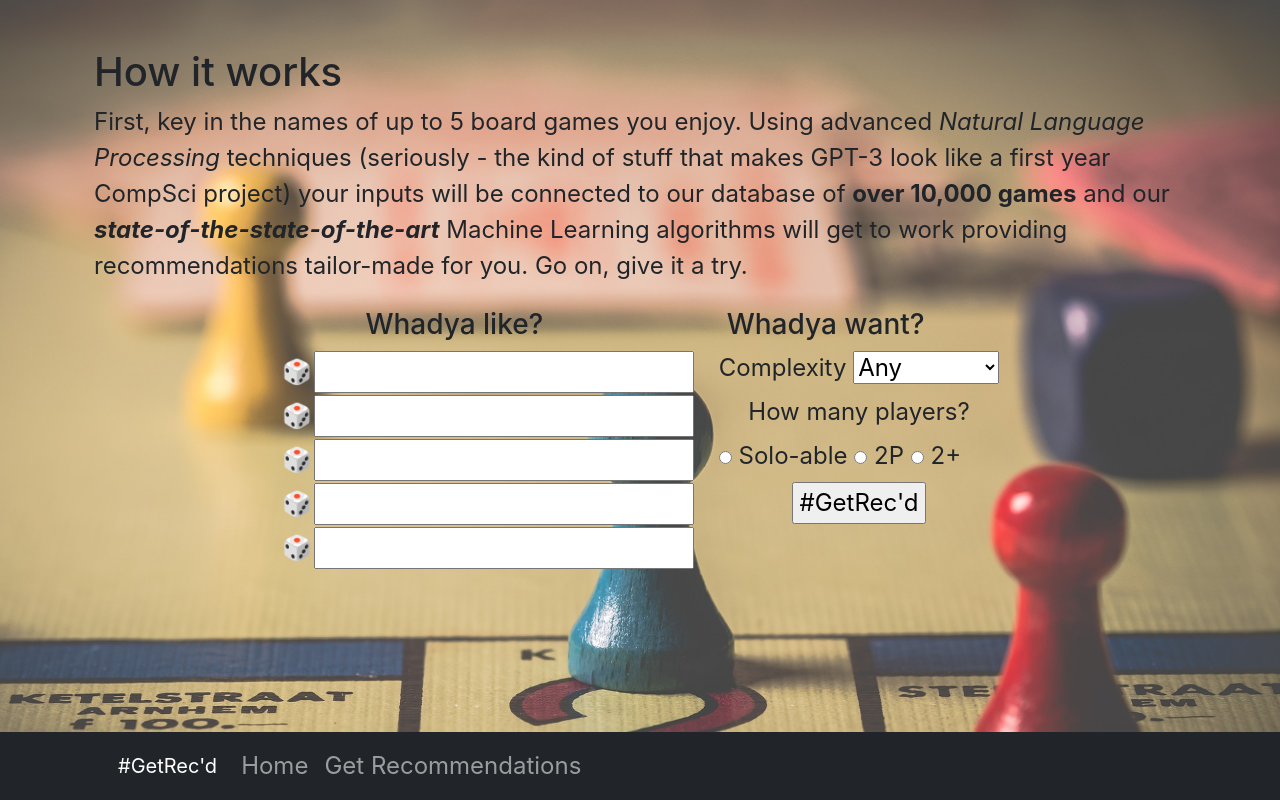
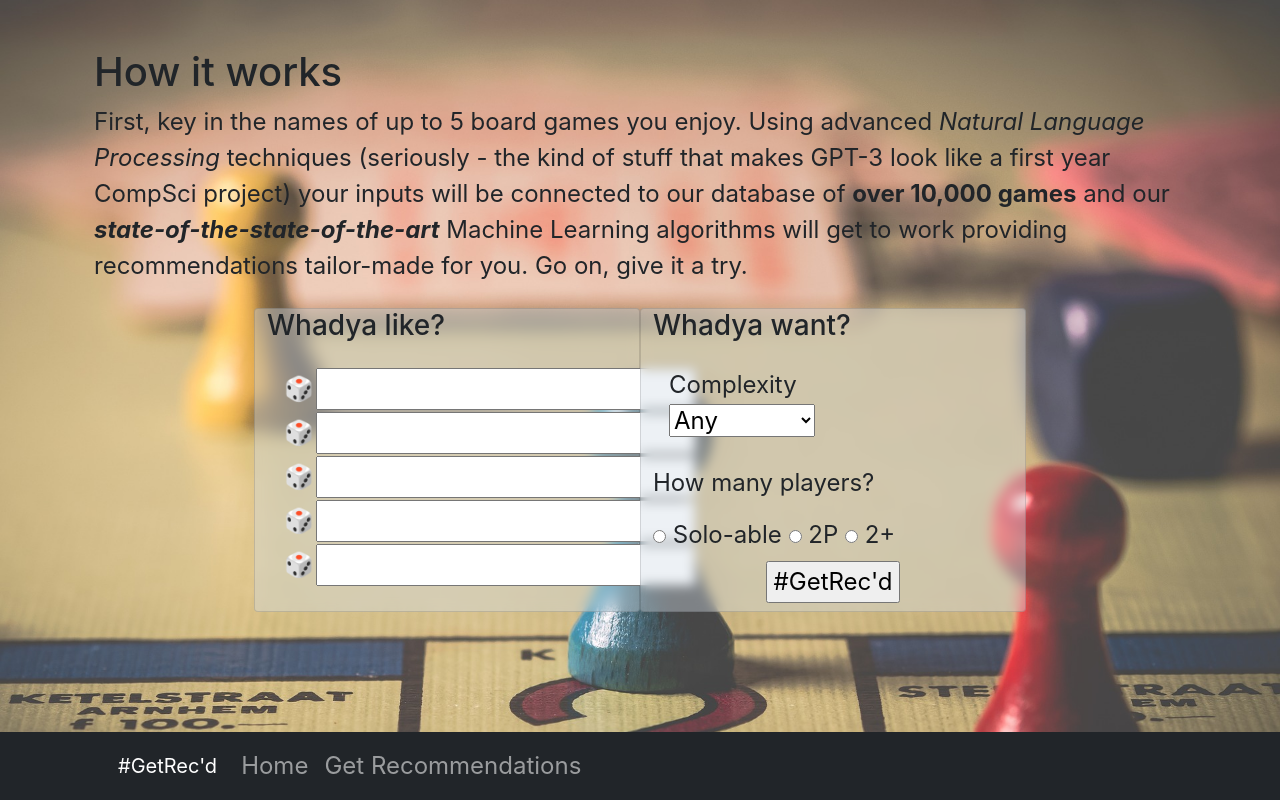
Before and after one commit to j-prt/GetRecd, a Flask app: page /search in a window 1280 px wide. Run offline with Flask 2, Linux system fonts and the light colour scheme; parts of the project's set-up code (start-up, migrations or seed data) failed here and were passed over; some libraries are stand-ins or nearby versions; some web fonts are replaced.

Commit message:
Improve responsiveness, update styling

```diff
--- a/final-project-site/templates/index.html
+++ b/final-project-site/templates/index.html
@@ -33,7 +33,7 @@
         <section>
             <div class="container px-4 px-lg-5">
                 <div class="row gx-4 gx-lg-5">
-                    <div class="col-lg-6">
+                    <div class="col-lg-6 mb-5">
                         <h1 class="mt-5">#GetRec'd</h1>
                         <p>Are your board games becoming <em>bored</em> games? Not sure what the next addition to your shelf should be?
                              You're in luck! Using <strong>state of the art</strong> technology employing <strong>the most advanced</strong>
@@ -42,9 +42,7 @@
                     </div>
                 </div>
             </div>
-            <br>
-            <br>
-            <div style="text-align:center">
+            <div style="text-align:center" class="mt-5">
             <a type="button" href="{{ url_for('search') }}" class="btn btn-dark btn-lg btn-block" style="width:180px; height:50px; text-align:center">#GetRec'd</a>
             </div>
         </section>
--- a/final-project-site/templates/results.html
+++ b/final-project-site/templates/results.html
@@ -44,7 +44,7 @@
                                     <h3>Your games:</h3>
                                     <ul class="list-group">
                                     {% for game in games %}
-                                    <li class="list-group-item" style="background-color: rgba(255,255,255,0.5)">{{game}}</li>
+                                    <li class="list-group-item" style="background-color: rgba(211,220,230,0.4); min-width: 300px;backdrop-filter: blur(6px);">{{game}}</li>
                                     {% endfor %}
                                     </ul>
                                     <div class="p-3">
@@ -60,7 +60,7 @@
                                     {% endif %}
                                     <ul class="list-group">
                                     {% for rec, url in zip(recs.title.values(), recs.url.values()) %}
-                                    <li class="list-group-item " style="background-color: rgba(255,255,255,0.5)"><a class="link-success" href='http://boardgamegeek.com{{url}}'>{{rec}}</a></li>
+                                    <li class="list-group-item " style="background-color: rgba(211,220,230,0.4); min-width: 300px;backdrop-filter: blur(6px);"><a class="link-success" href='http://boardgamegeek.com{{url}}'>{{rec}}</a></li>
                                     {% endfor %}
                                     </ul>
                                 </div>
--- a/final-project-site/templates/search.html
+++ b/final-project-site/templates/search.html
@@ -54,27 +54,21 @@
             <div class="d-flex justify-content-center">
               <form method="POST" action="{{ url_for('search') }}">
                 <div class="row">
-                  <div class="col d-flex justify-content-center">
+                  <div class="col card" style="background-color: rgba(211,220,230,0.4); min-width: 300px;backdrop-filter: blur(6px);">
                       <h3 class="">Whadya like?</h3>
-                  </div>
-                  <div class="col d-flex justify-content-center">
-                    <h3 class="">Whadya want?</h3>
-                  </div>
-                </div>
-                <div class="row">
-                  <div class="col">
-                    <div class="form-group mb-2">
+                    <div class="form-group mb-2 card-body">
                       {% for games in form.games %}
                         {{ games}}
                       {% endfor %}
                       </div>
                   </div>
-                <div class="col">
-                  <div class="form-group mb-2">
-                    {{ form.complexity.label}} {{ form.complexity}}
+                <div class="col card" style="background-color: rgba(211,220,230,0.4); min-width: 300px; backdrop-filter: blur(6px);">
+                    <h3 class="">Whadya want?</h3>
+                  <div class="form-group mb-2 card-body">
+                    {{ form.complexity.label}}<br>{{ form.complexity}}
                   </div>
-                    <p class="mb-2 d-flex justify-content-center">How many players?</p>
-                    <div class="form-group mb-2">
+                  <p class="justify-content-center">How many players?</p>
+                  <div class="form-group mb-2 justify-content-center">
                   {% for subfield in form.players %}
                     {{ subfield }}
                     {{ subfield.label }}
```
Also changed, not shown: 1 other file. Lines whose indentation alone changed are shown as unchanged.
